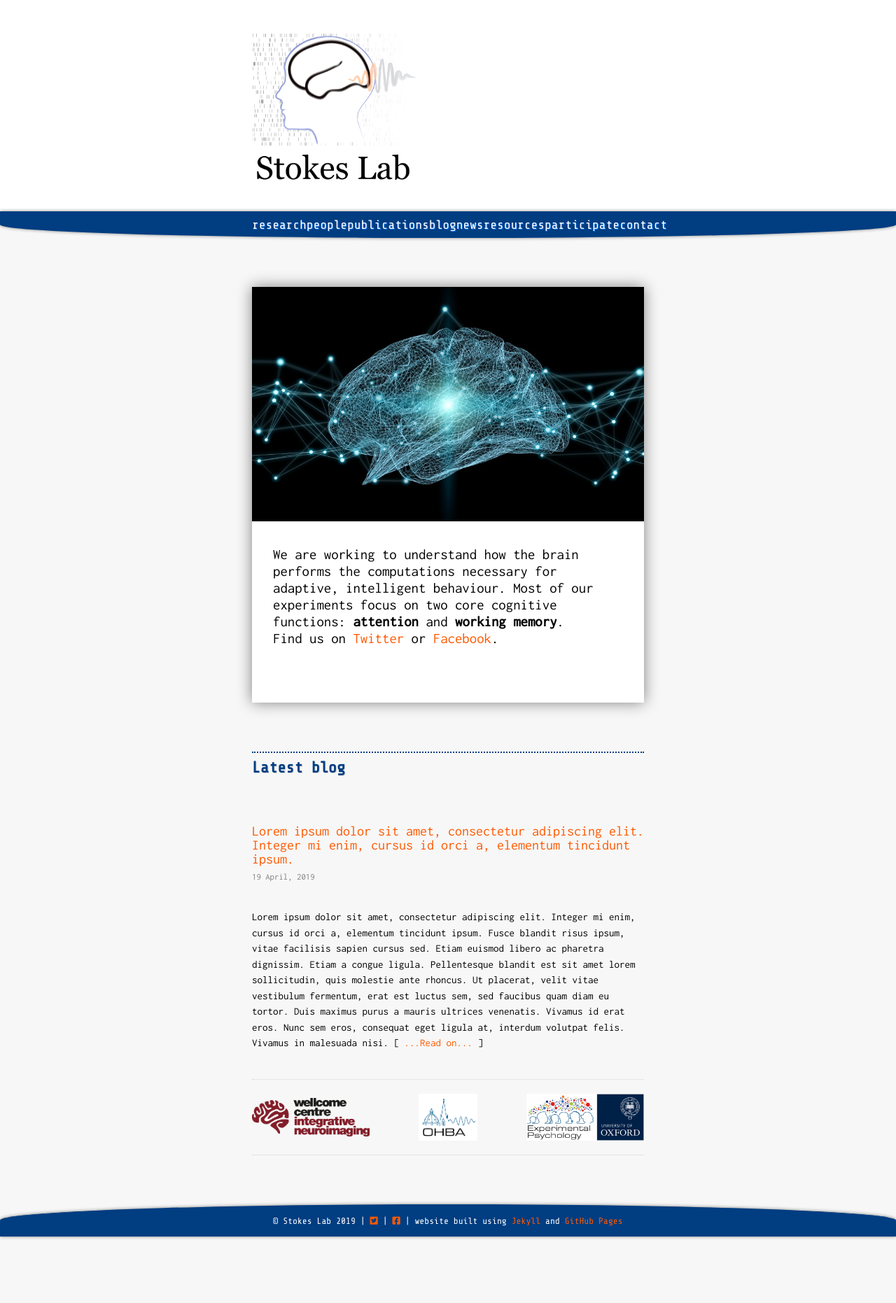
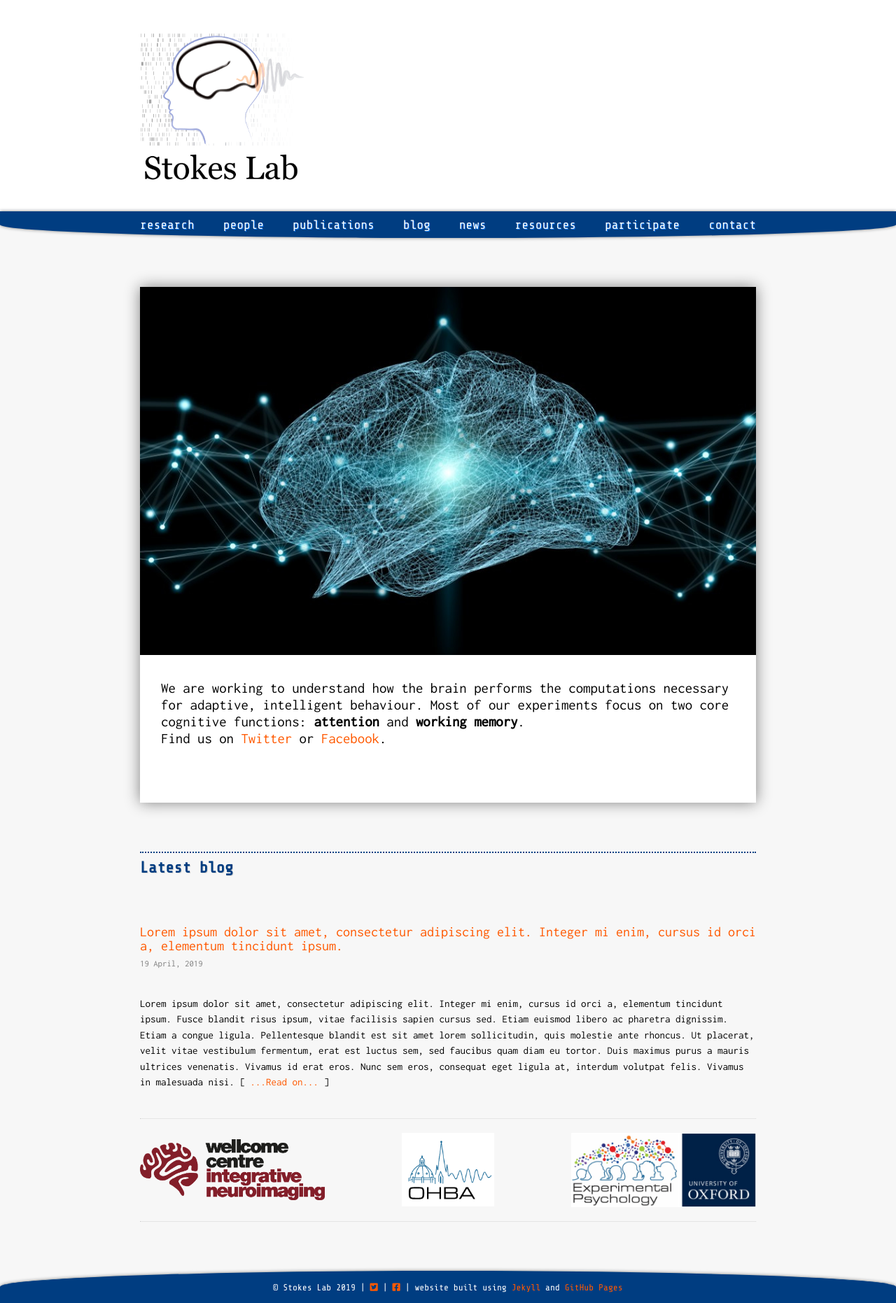
Before and after one commit to stokeslab/stokeslab.github.io, a Jekyll site: the page built from index.html, in a window 1280 px wide. Shown: the whole page at 70% size. Built offline with Jekyll 4.4.1, drawn with Linux system fonts in a browser that asks for light colours; nearby versions of some CDN libraries; some web fonts are replaced.

Commit message:
Update _layout.scss

```diff
--- a/_sass/_layout.scss
+++ b/_sass/_layout.scss
@@ -64,10 +64,10 @@ $header:  #1D1425;
 $pop-color: #003D81; /*#002147;*/ /*#0058bd;*/
 
 // Width of the content area
-$content-width:    700px;
+$content-width:    1020px;
 
 $on-palm:          600px !default;
-$on-laptop:        700px !default;
+$on-laptop:        1020px !default;
 
 $on-medium:        $on-palm !default;
 $on-large:         $on-laptop !default;
```
